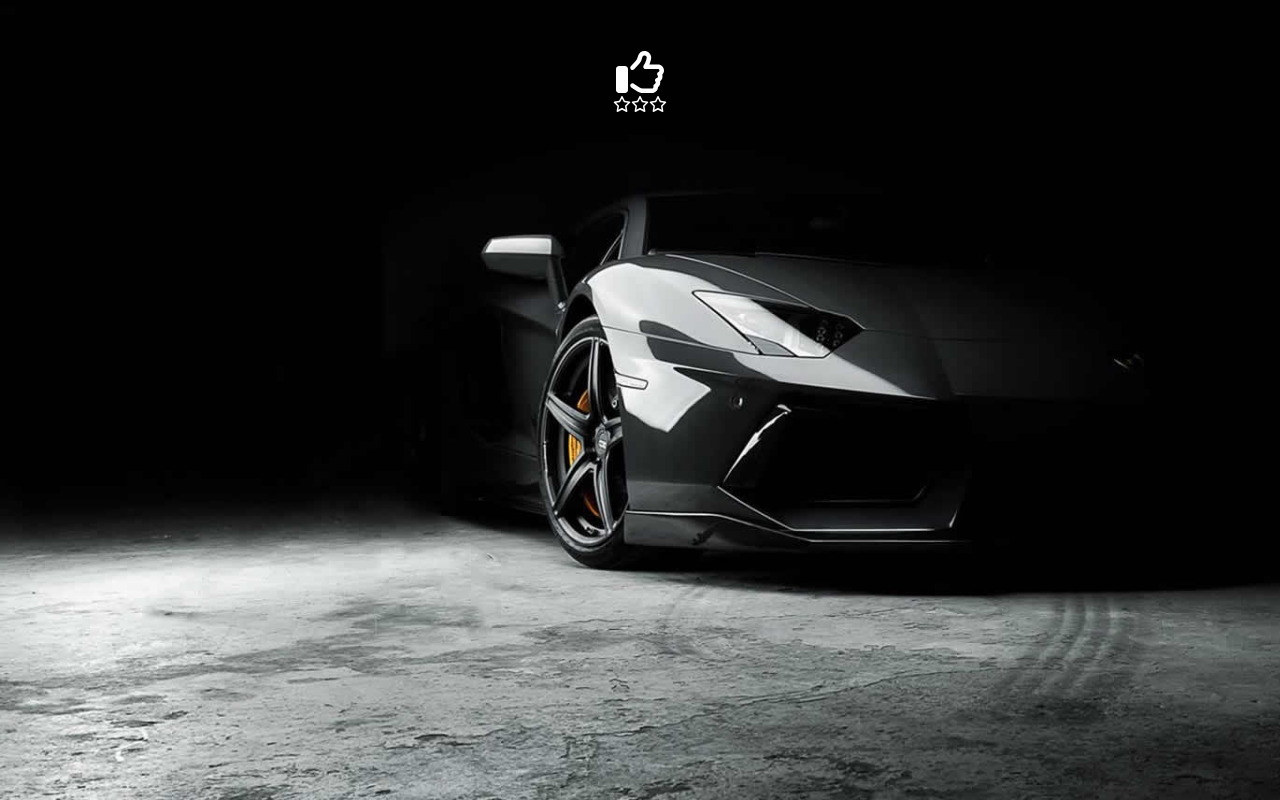
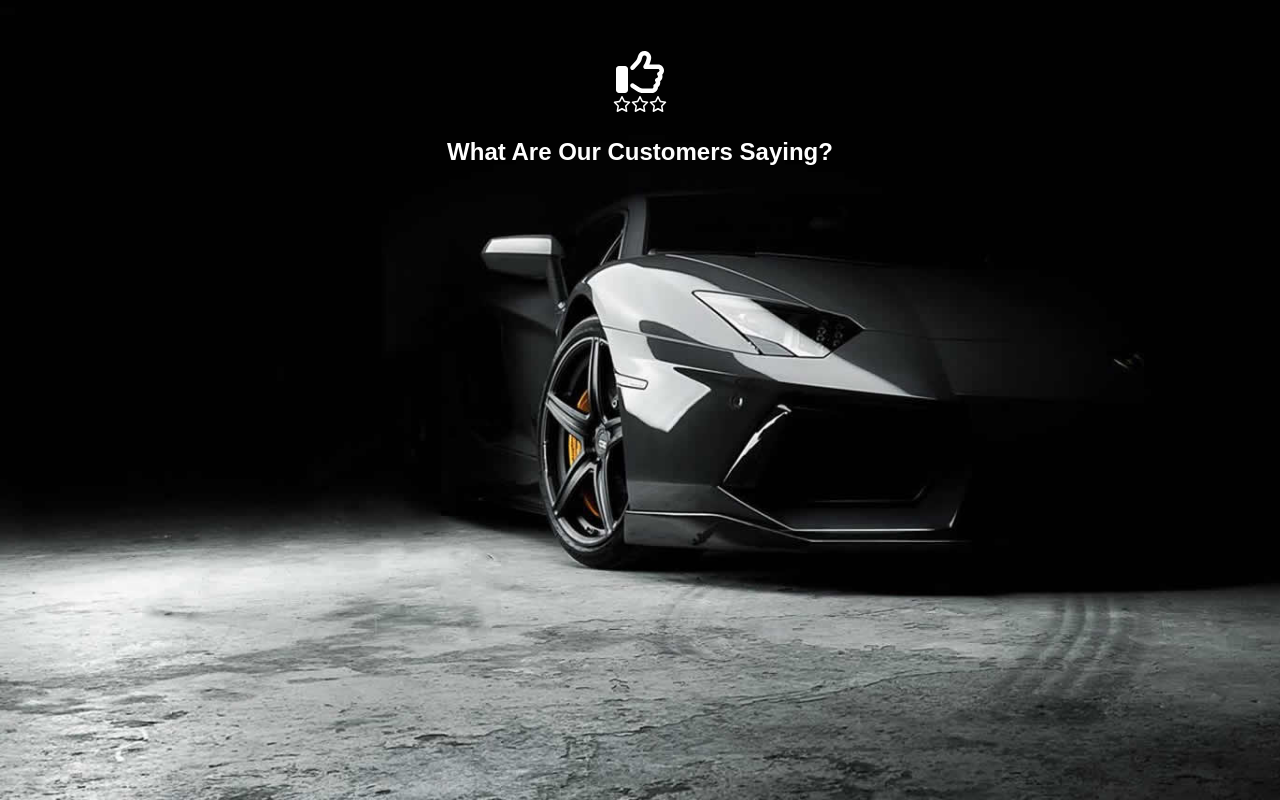
Before and after one commit to Giovanni-Palmitessa/proj-html-vuejs, a Vue app: page / in a window 1280 px wide. Shown: the part 2799-3599 px from the top of the page. Built offline with nearby package versions, Linux system fonts and the light colour scheme.

Commit message:
add title in customers sec

```diff
--- a/src/components/AppMain.vue
+++ b/src/components/AppMain.vue
@@ -258,6 +258,7 @@ export default {
               :key="star"
             />
           </div>
+          <h2>What Are Our Customers Saying?</h2>
         </div>
       </div>
     </section>
@@ -408,6 +409,11 @@ export default {
     .big-icon {
       font-size: 3rem;
     }
+    h2 {
+      margin-top: 1.5rem;
+      font-size: 1.5rem;
+      font-weight: 700;
+    }
   }
 }
 </style>
```
